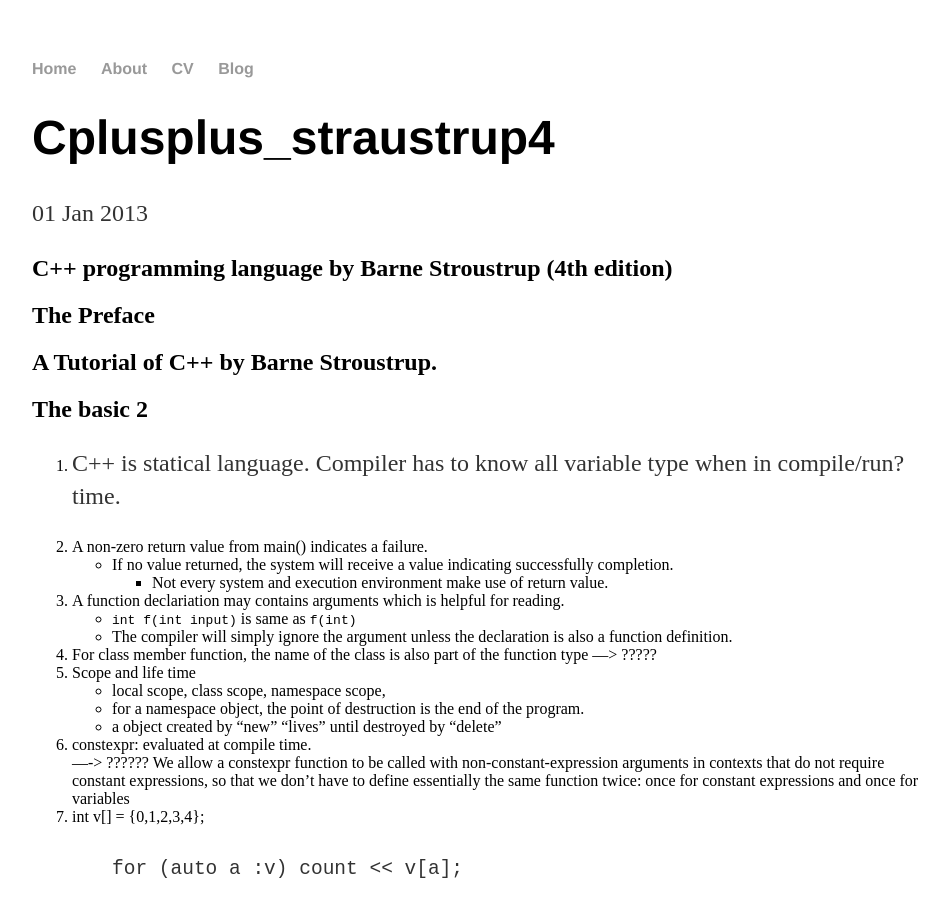
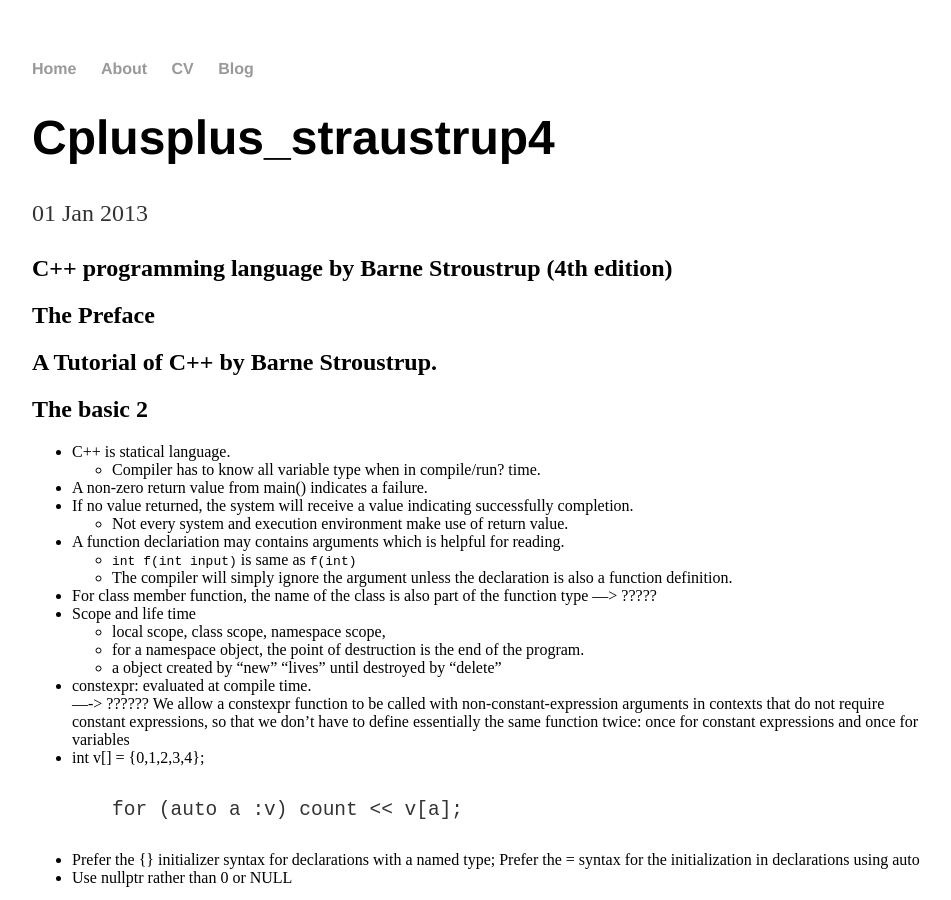
Before and after one commit to yonglipdx/yonglipdx.github.io, a Jekyll site: the page built from _posts/2013-01-01-cplusplus_straustrup4.md, in a window 1280 px wide and 900 px high. Shown: the whole window, without its empty margins (160-1111 px from the left). Built offline with Jekyll 4.4.1, drawn with Linux system fonts in a browser that asks for light colours; our own code applies the rules of GitHub Pages for plain Markdown files; part of the change alters nothing that is shown.

```diff
--- a/_posts/2013-01-01-cplusplus_straustrup4.md
+++ b/_posts/2013-01-01-cplusplus_straustrup4.md
@@ -6,29 +6,29 @@
 
 ## The basic 2
 
-1. C++ is statical language.
-   Compiler has to know all variable type when in compile/run? time.
+  * C++ is statical language.
+    - Compiler has to know all variable type when in compile/run? time.
 
-2. A non-zero return value from main() indicates a failure.
-* If no value returned, the system will receive a value indicating successfully completion.
-  * Not every system and execution environment make use of return value.
+  * A non-zero return value from main() indicates a failure.
+  * If no value returned, the system will receive a value indicating successfully completion.
+    - Not every system and execution environment make use of return value.
 
-3. A function declariation may contains arguments which is helpful for reading.
-  * `int f(int input)` is same as `f(int) `
-  * The compiler will simply ignore the argument unless the declaration is also a function definition.
-4. For class member function, the name of the class is also part of the function type ---> ?????
-5. Scope and life time
-  * local scope, class scope, namespace scope,
-  * for a namespace object, the point of destruction is the end of the program.
-  * a object created by "new" "lives" until destroyed by "delete"
-6. constexpr: evaluated at compile time.
-    ----> ?????? We allow a constexpr function to be called with non-constant-expression arguments
-    in contexts that do not require constant expressions, so that we don’t have to define essentially
-    the same function twice: once for constant expressions and once for variables
-7. int v[] = {0,1,2,3,4};
-  > `for (auto a :v) count << v[a];`
-8. Prefer the {} initializer syntax for declarations with a named type; Prefer the = syntax for the initialization in declarations using auto
-9. Use nullptr rather than 0 or NULL
+  * A function declariation may contains arguments which is helpful for reading.
+    - `int f(int input)` is same as `f(int) `
+    - The compiler will simply ignore the argument unless the declaration is also a function definition.
+  * For class member function, the name of the class is also part of the function type ---> ?????
+  * Scope and life time
+    - local scope, class scope, namespace scope,
+    - for a namespace object, the point of destruction is the end of the program.
+    - a object created by "new" "lives" until destroyed by "delete"
+  * constexpr: evaluated at compile time.
+      ----> ?????? We allow a constexpr function to be called with non-constant-expression arguments
+      in contexts that do not require constant expressions, so that we don’t have to define essentially
+      the same function twice: once for constant expressions and once for variables
+  * int v[] = {0,1,2,3,4};
+    > `for (auto a :v) count << v[a];`
+  * Prefer the {} initializer syntax for declarations with a named type; Prefer the = syntax for the initialization in declarations using auto
+  * Use nullptr rather than 0 or NULL
 
 ## User defined Types
   * A struct is simply a class with its members public by default.
```
